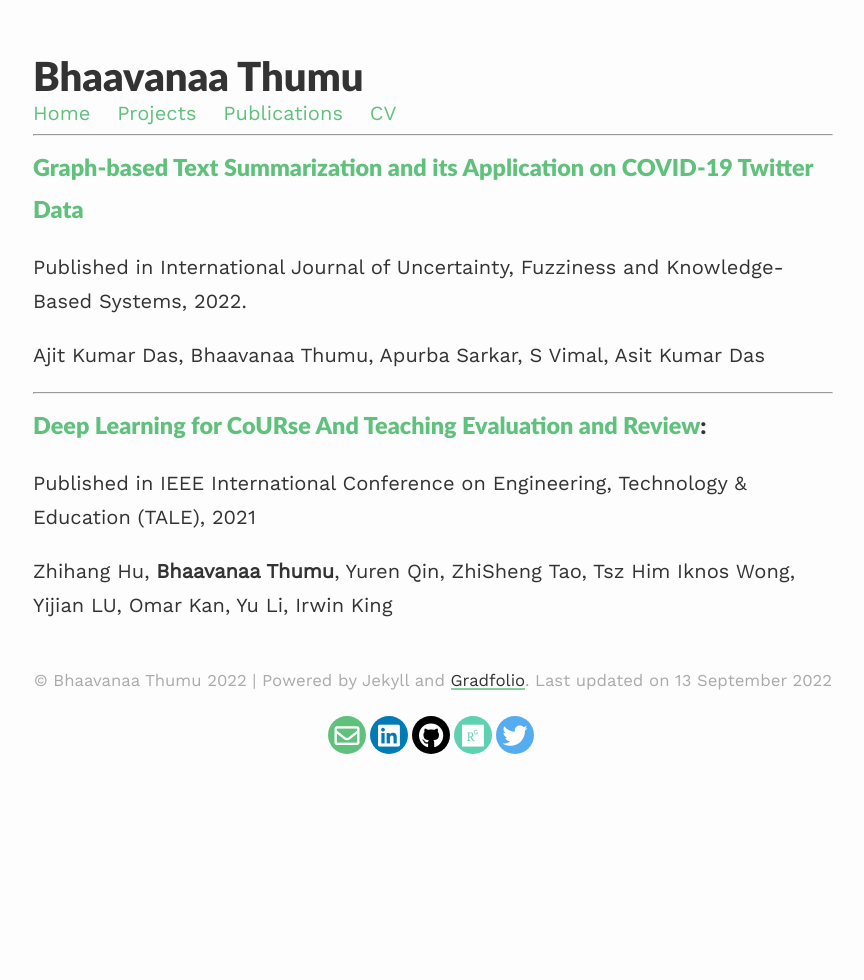
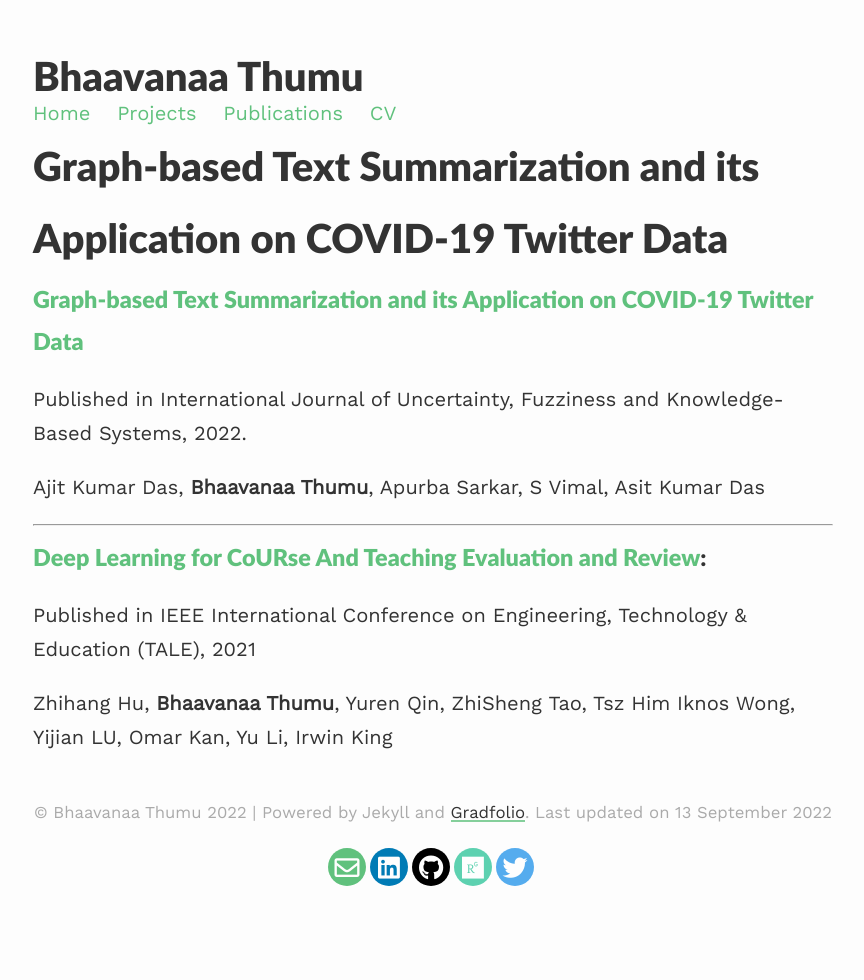
Before and after one commit to bhaavanaa/bhaavanaa.github.io, a Jekyll site: the page built from _pages/blogs.md, in a window 1280 px wide. Shown: the whole page, without its empty margins (207-1071 px from the left). Built offline with Jekyll 4.4.1, drawn with Linux system fonts in a browser that asks for light colours; nearby versions of some CDN libraries; our own code applies the rules of GitHub Pages for plain Markdown files.

```diff
--- a/_pages/blogs.md
+++ b/_pages/blogs.md
@@ -5,12 +5,11 @@ permalink: /blogs/
 published: true
 ---
 
----
 ### [Graph-based Text Summarization and its Application on COVID-19 Twitter Data](https://www.worldscientific.com/doi/epdf/10.1142/S0218488522400190)
 
 Published in International Journal of Uncertainty, Fuzziness and Knowledge-Based Systems, 2022.
 
-Ajit Kumar Das, Bhaavanaa Thumu, Apurba Sarkar, S Vimal, Asit Kumar Das
+Ajit Kumar Das, **Bhaavanaa Thumu**, Apurba Sarkar, S Vimal, Asit Kumar Das
 
 <!-- [IIT - KGP](https://www.worldscientific.com/doi/epdf/10.1142/S0218488522400190) -->
 ---
```
